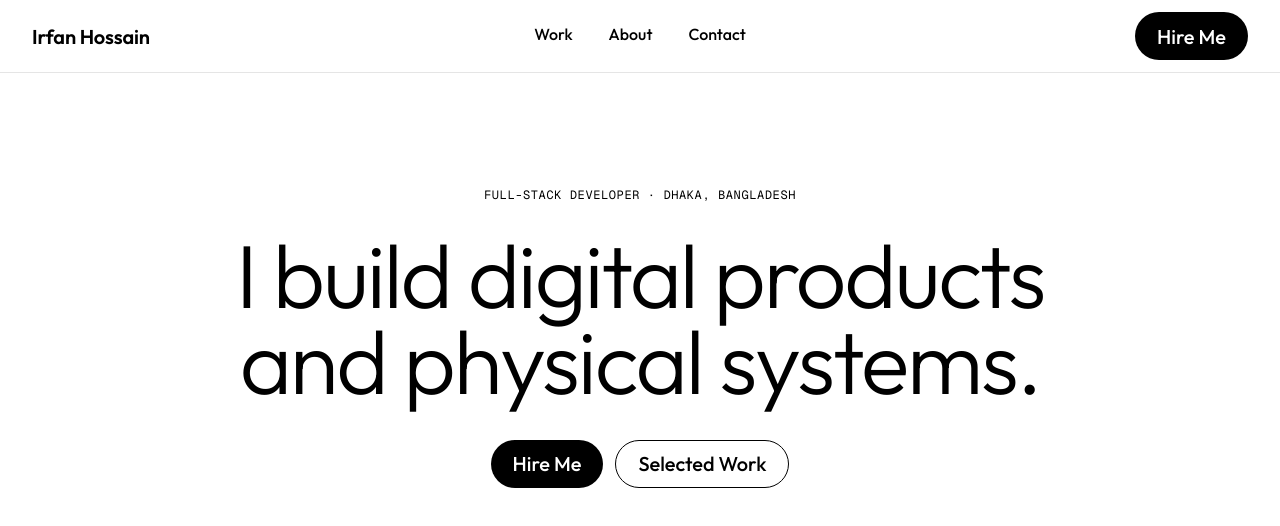
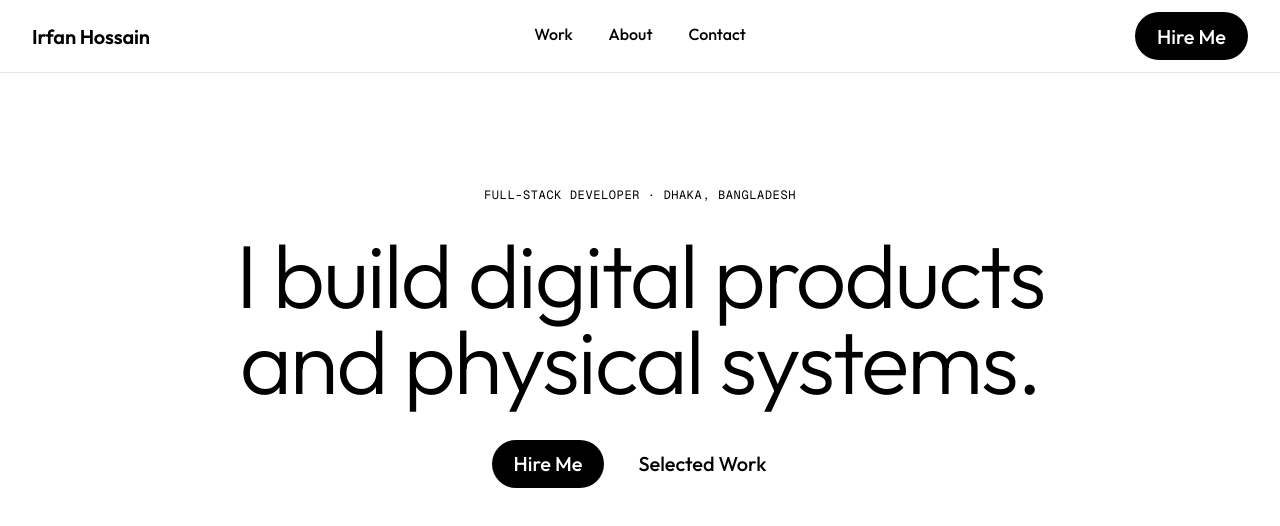
Before and after one commit to Frazix12/irfu, a Next.js app: page / in a window 1280 px wide. Shown: the top 526 px of the page. Built offline with nearby package versions, Linux system fonts and the light colour scheme.

Commit message:
fix: align hero and secondary CTA styling

```diff
--- a/app/globals.css
+++ b/app/globals.css
@@ -174,7 +174,6 @@ a {
 .button-secondary {
   background: var(--canvas);
   color: var(--ink);
-  border: 1px solid var(--ink);
 }
 
 .hero {
--- a/app/page.tsx
+++ b/app/page.tsx
@@ -45,7 +45,7 @@ function Hero() {
   return (
     <section className="hero" id="top" aria-labelledby="hero-title">
       <p className="eyebrow">Full-Stack Developer · Dhaka, Bangladesh</p>
-      <h1 id="hero-title">I build digital products and physical systems.</h1>
+      <h1 id="hero-title" className="max-w-6xl">I build digital products and physical systems.</h1>
       <div className="hero-actions">
         <Link className="button button-primary" href={socialLinks[0].href}>
           Hire Me
```
